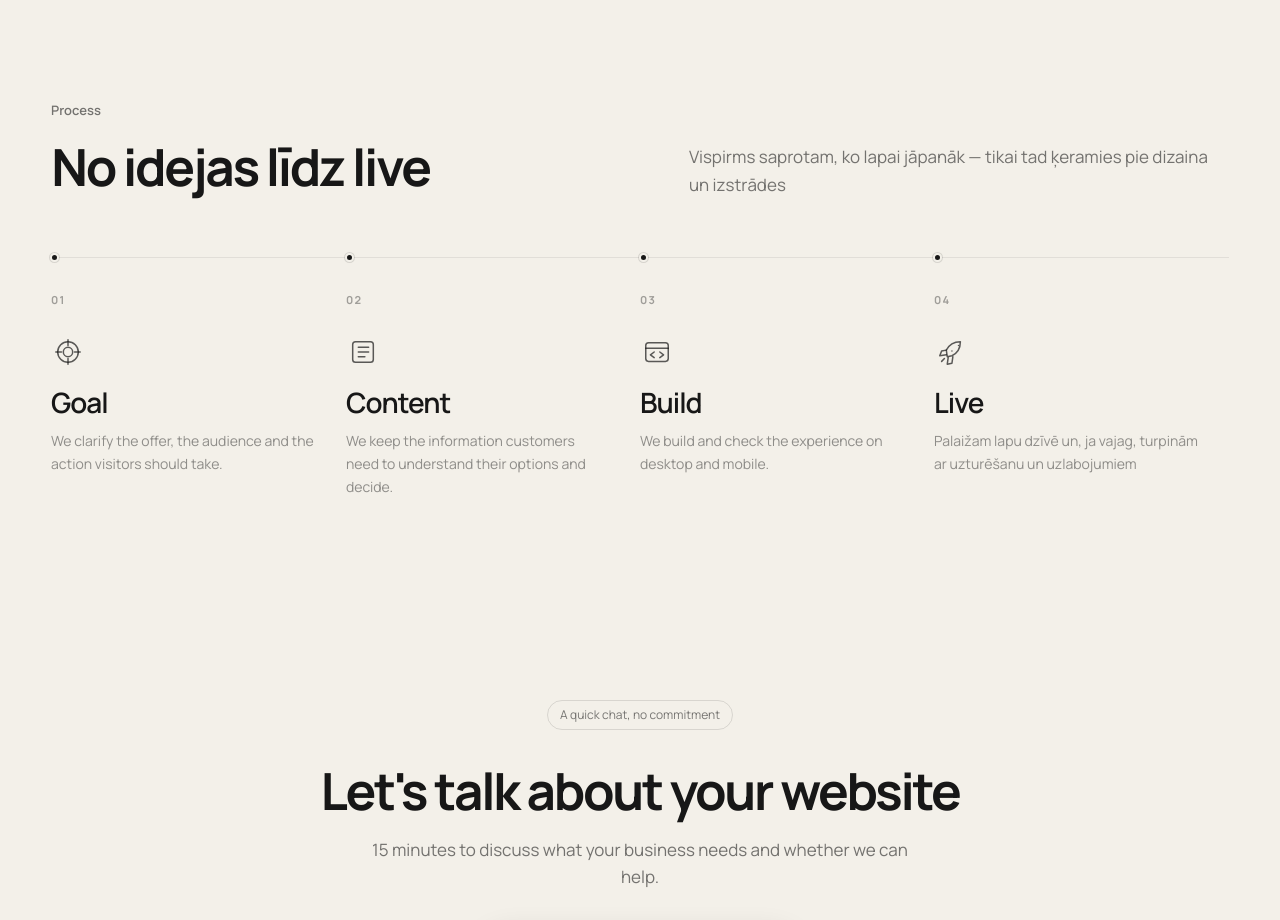
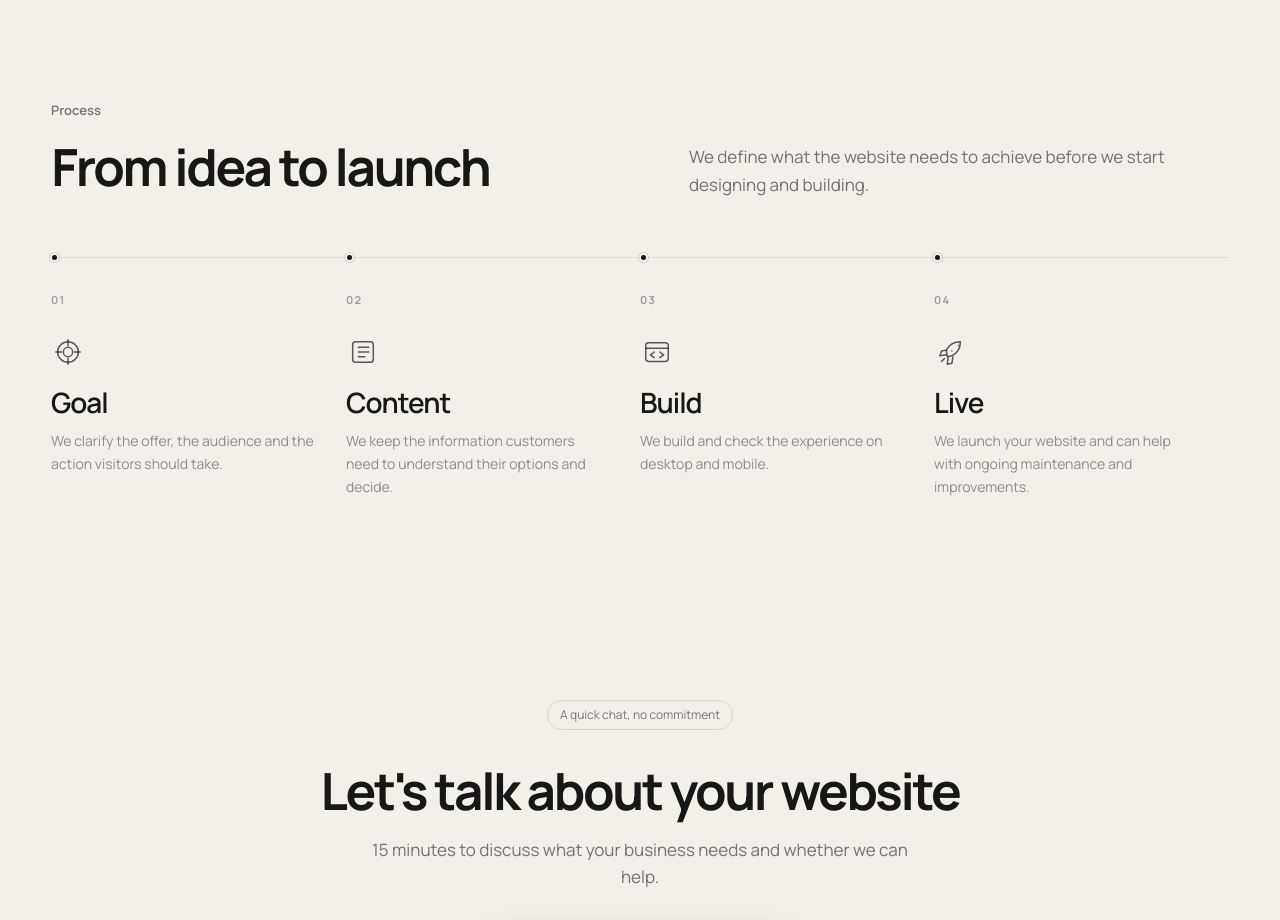
Before and after one commit to davisl24/WEBSITEAGENCY, a Next.js app: page /en in a window 1280 px wide. Shown: the part 2520-3440 px from the top of the page. Built offline with nearby package versions, Linux system fonts and the light colour scheme; no server answers.

Commit message:
Complete localized labels and copy for app/components/ProcessFlowEn.tsx

```diff
--- a/app/components/ProcessFlowEn.tsx
+++ b/app/components/ProcessFlowEn.tsx
@@ -22,7 +22,7 @@ const steps = [
   {
     label: "04",
     title: "Live",
-    text: "Palaižam lapu dzīvē un, ja vajag, turpinām ar uzturēšanu un uzlabojumiem",
+    text: "We launch your website and can help with ongoing maintenance and improvements.",
     icon: "launch",
   },
 ];
@@ -38,13 +38,13 @@ export default function ProcessFlow() {
 
           <RevealOnView className="line-mask-reveal process-heading" delay={60}>
             <h2 id="process-title" className="service-line-stack">
-              <span className="service-reveal-line"><span>No idejas līdz live</span></span>
+              <span className="service-reveal-line"><span>From idea to launch</span></span>
             </h2>
           </RevealOnView>
 
           <RevealOnView className="process-summary" delay={120}>
             <p className="process-intro">
-              Vispirms saprotam, ko lapai jāpanāk — tikai tad ķeramies pie dizaina un izstrādes
+              We define what the website needs to achieve before we start designing and building.
             </p>
           </RevealOnView>
         </div>
```
